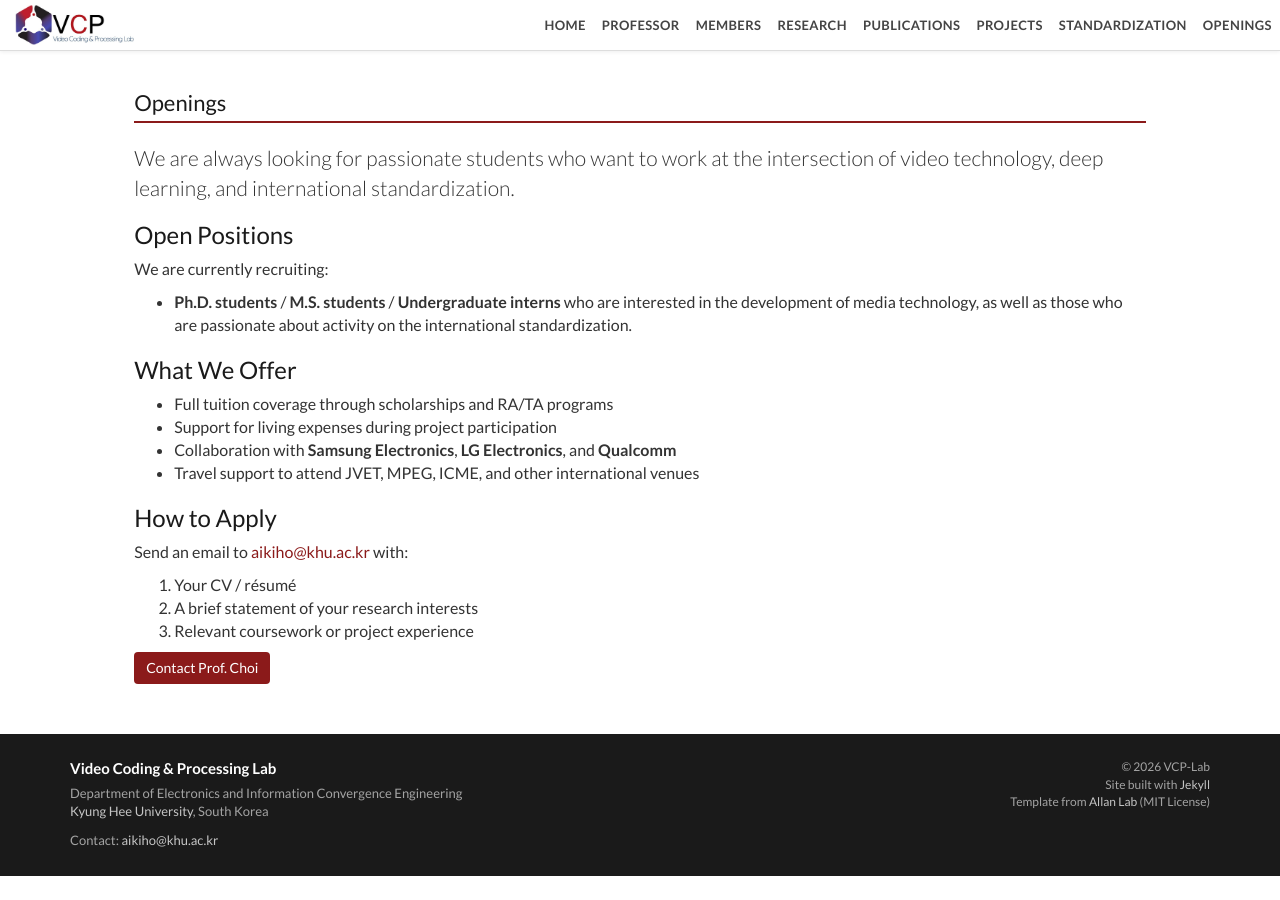
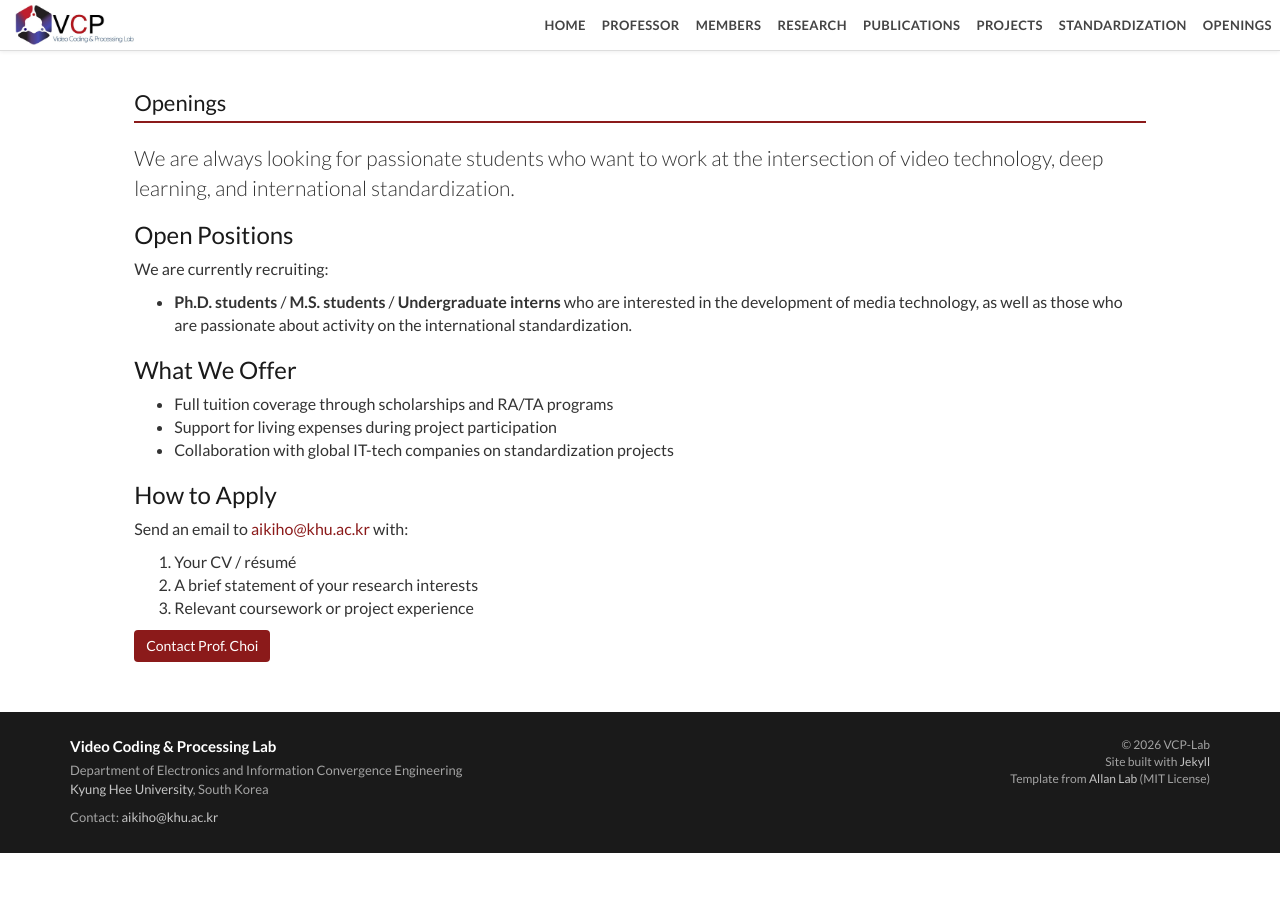
Before and after one commit to hazelran/lab_test, a Jekyll site: the page built from _pages/openings.html, in a window 1280 px wide. Built offline with Jekyll 4.4.1, drawn with Linux system fonts in a browser that asks for light colours.

Commit message:
Update openings.html

```diff
--- a/_pages/openings.html
+++ b/_pages/openings.html
@@ -22,8 +22,7 @@ permalink: /openings/
   <ul>
     <li>Full tuition coverage through scholarships and RA/TA programs</li>
     <li>Support for living expenses during project participation</li>
-    <li>Collaboration with <strong>Samsung Electronics</strong>, <strong>LG Electronics</strong>, and <strong>Qualcomm</strong></li>
-    <li>Travel support to attend JVET, MPEG, ICME, and other international venues</li>
+    <li>Collaboration with global IT-tech companies on standardization projects</li>
   </ul>
 
   <h3>How to Apply</h3>
```
